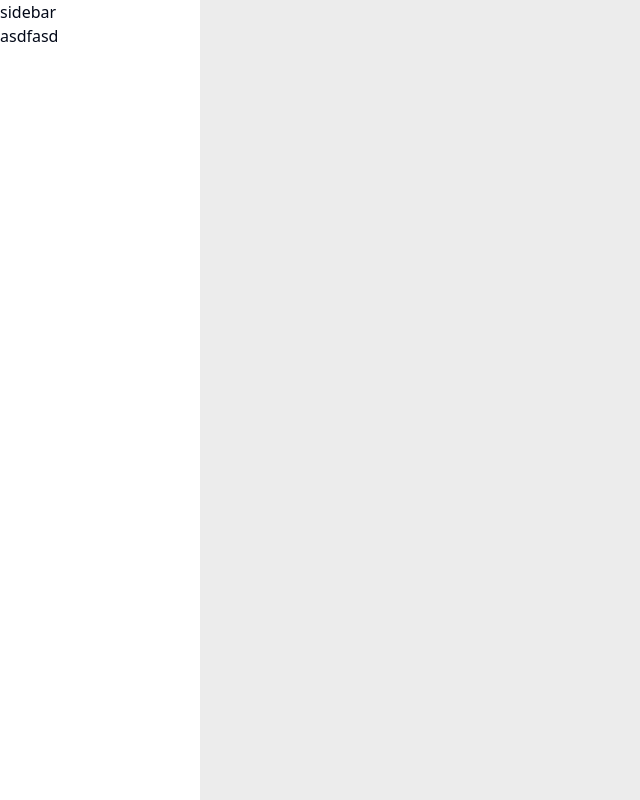
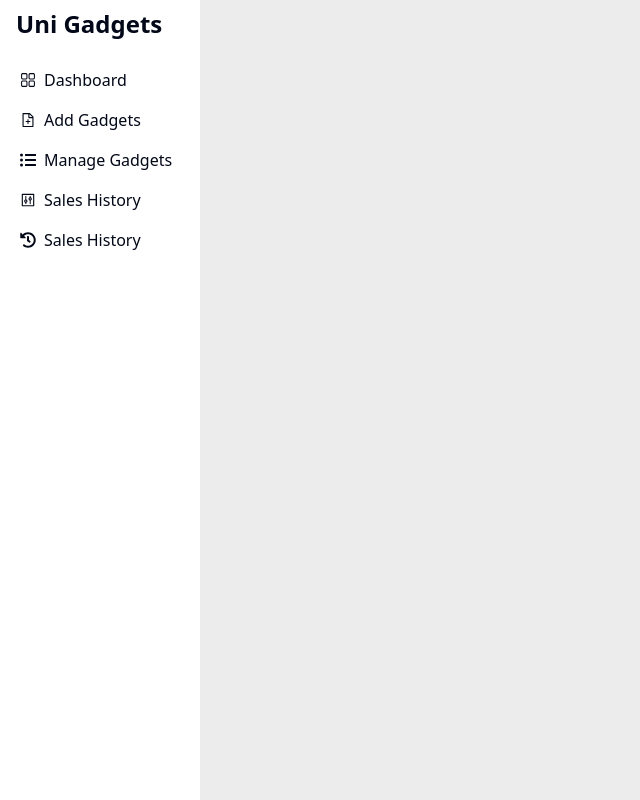
Before and after one commit to AbtahiHasan/uni-gadgets-frontend, a React (Vite) app: page /dashboard in a window 1280 px wide. Shown: the whole page, without its empty margins (0-640 px from the left). Built offline with nearby package versions, Linux system fonts and the light colour scheme.

Commit message:
all routes added

```diff
--- a/src/layouts/DashboardLayout.tsx
+++ b/src/layouts/DashboardLayout.tsx
@@ -1,11 +1,57 @@
-import { Outlet } from "react-router-dom";
+import { RxDashboard } from "react-icons/rx";
+import { NavLink, Outlet } from "react-router-dom";
+import { AiOutlineFileAdd, AiOutlineControl } from "react-icons/ai";
+import { FaHistory, FaListUl } from "react-icons/fa";
+
+interface IRoute {
+  path: string;
+  icon: JSX.Element;
+  label: string;
+}
+
+const routes: IRoute[] = [
+  { path: "/dashboard/home", icon: <RxDashboard />, label: "Dashboard" },
+  {
+    path: "/dashboard/add-gadgets",
+    icon: <AiOutlineFileAdd />,
+    label: "Add Gadgets",
+  },
+  { path: "/dashboard/gadgets", icon: <FaListUl />, label: "Manage Gadgets" },
+  {
+    path: "/dashboard/sales-management",
+    icon: <AiOutlineControl />,
+    label: "Sales History",
+  },
+  {
+    path: "/dashboard/sales-history",
+    icon: <FaHistory />,
+    label: "Sales History",
+  },
+];
 
 const DashboardLayout = () => {
   return (
     <main className="w-full h-full flex ">
       <aside className="md:w-[200px] md:fixed md:top-0 md:left-0 md:bottom-0 md:h-screen">
-        sidebar
-        <h1>asdfasd</h1>
+        <h2 className="text-2xl font-bold ml-4 mt-2">Uni Gadgets</h2>
+        <ul className="mt-5 px-1">
+          {routes.map((route, i) => {
+            return (
+              <li key={i}>
+                <NavLink
+                  to={route.path}
+                  className={({ isActive }) =>
+                    isActive
+                      ? "bg-primary px-4 py-2 rounded flex items-center gap-2 text-white"
+                      : "px-4 py-2 rounded flex items-center gap-2"
+                  }
+                >
+                  {route.icon} <span>{route.label}</span>
+                </NavLink>
+              </li>
+            );
+          })}
+        </ul>
       </aside>
       <main className="md:absolute w-full md:w-[calc(100%-200px)] h-full bg-[#ececec] md:left-[200px]">
         <Outlet />
--- /dev/null
+++ b/src/pages/AddGadgets.tsx
@@ -0,0 +1,7 @@
+import React from "react";
+
+const AddGadgets = () => {
+  return <div>AddGadgets</div>;
+};
+
+export default AddGadgets;
--- /dev/null
+++ b/src/pages/DashboardHome.tsx
@@ -0,0 +1,7 @@
+import React from "react";
+
+const DashboardHome = () => {
+  return <div>DashboardHome</div>;
+};
+
+export default DashboardHome;
--- /dev/null
+++ b/src/pages/Gadgets.tsx
@@ -0,0 +1,7 @@
+import React from "react";
+
+const Gadgets = () => {
+  return <div>Gadgets</div>;
+};
+
+export default Gadgets;
--- /dev/null
+++ b/src/pages/SalesHistory.tsx
@@ -0,0 +1,5 @@
+const SalesHistory = () => {
+  return <div>SalesHistory</div>;
+};
+
+export default SalesHistory;
--- /dev/null
+++ b/src/pages/SalesManagement.tsx
@@ -0,0 +1,5 @@
+const SalesManagement = () => {
+  return <div></div>;
+};
+
+export default SalesManagement;
```
Also changed, not shown: src/routes/routes.tsx (+29 -3 lines).
